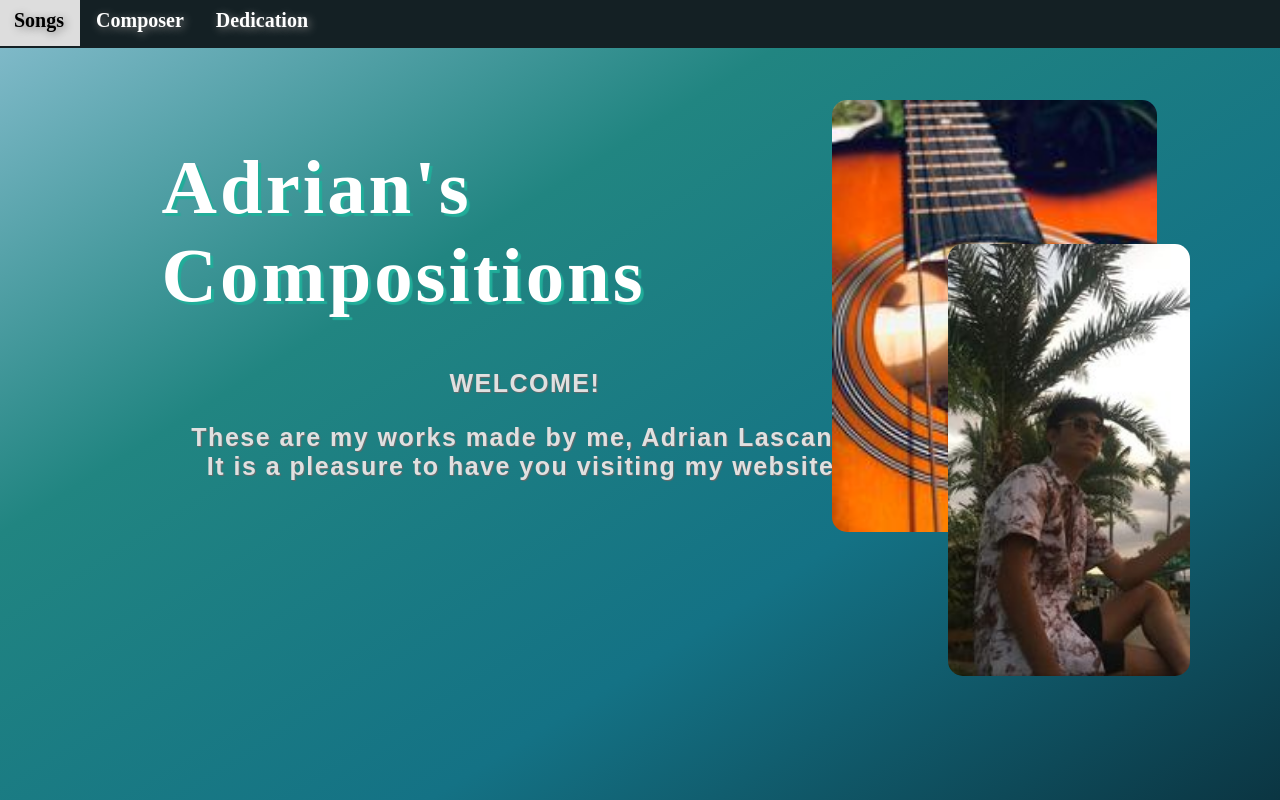
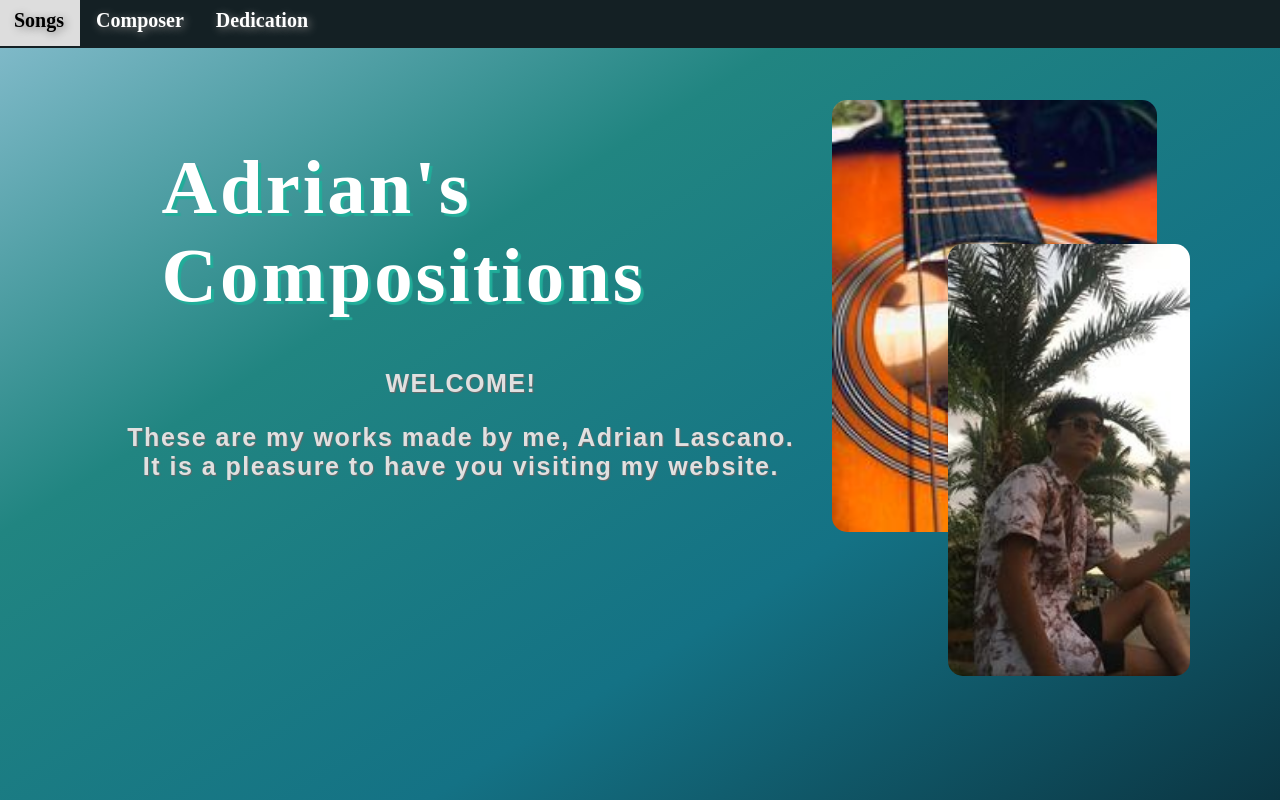
Before and after one commit to Adrian-Lascano/Adrian-Lascano, a plain HTML site: page index.html in a window 1280 px wide. Shown: the top 800 px of the page. Drawn offline with Linux system fonts and the light colour scheme.

Commit message:
song.css

```diff
--- a/song.css
+++ b/song.css
@@ -188,7 +188,7 @@ h1{
 	50%{transform: translateX(5%) translateY(3%);}
 	100%{transform: translateX(0%); opacity: 1;}
 }
-@media only screen and (max-width: 500px) {
+@media only screen and (: 500px) {
 	body{
 		overflow: hidden;
 	}
@@ -262,7 +262,7 @@ h1{
 	.text{
 		font-size: 25px;
 		top: 40%;
-		left: 10%
+		left: 5%;
 	}
 	#intro{
 	}
@@ -288,7 +288,7 @@ h1{
 	.text{
 		font-size: 25px;
 		top: 40%;
-		left: 10%
+		left: 5%;
 	}
 	#intro{
 	}
```
